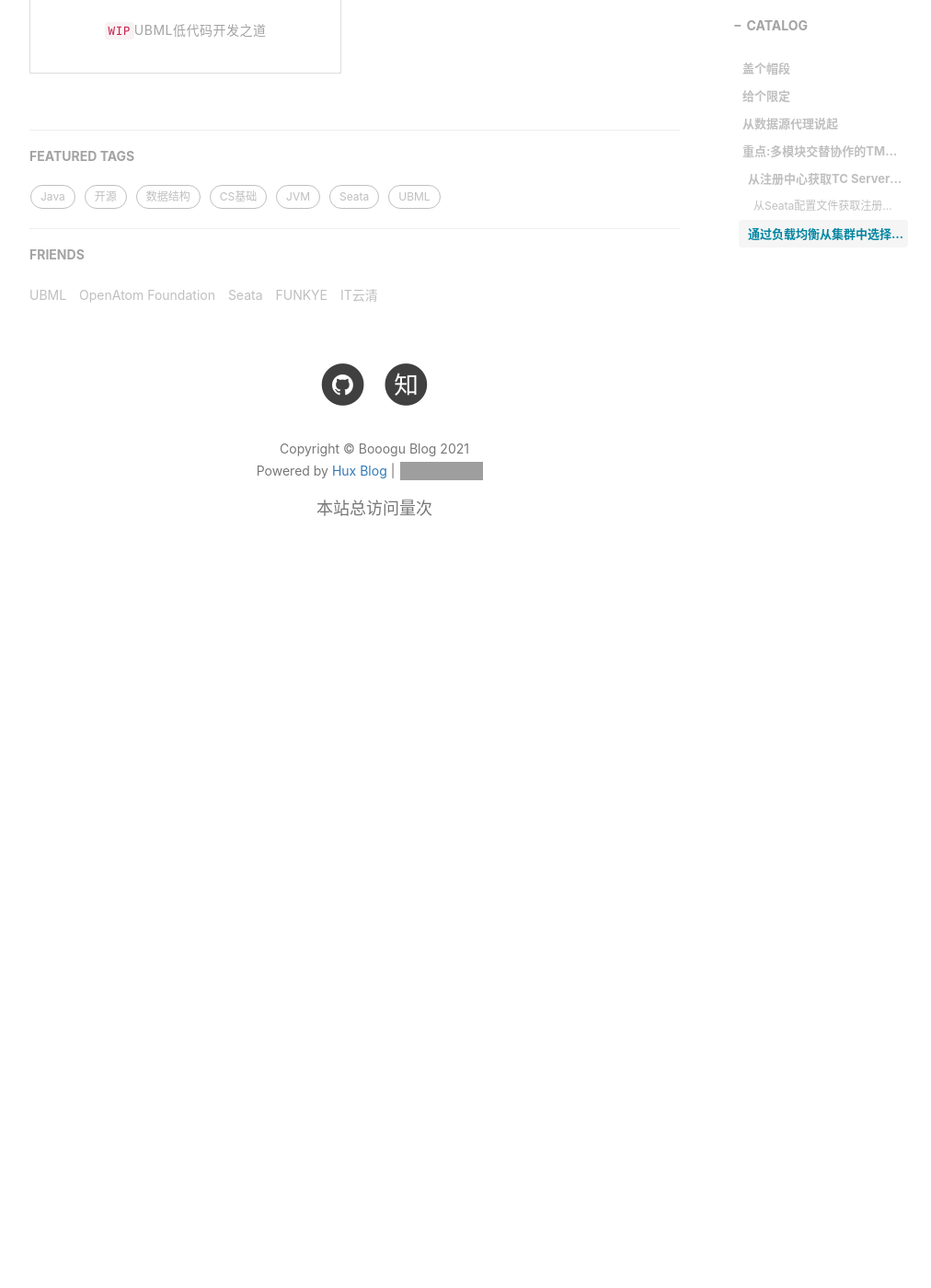
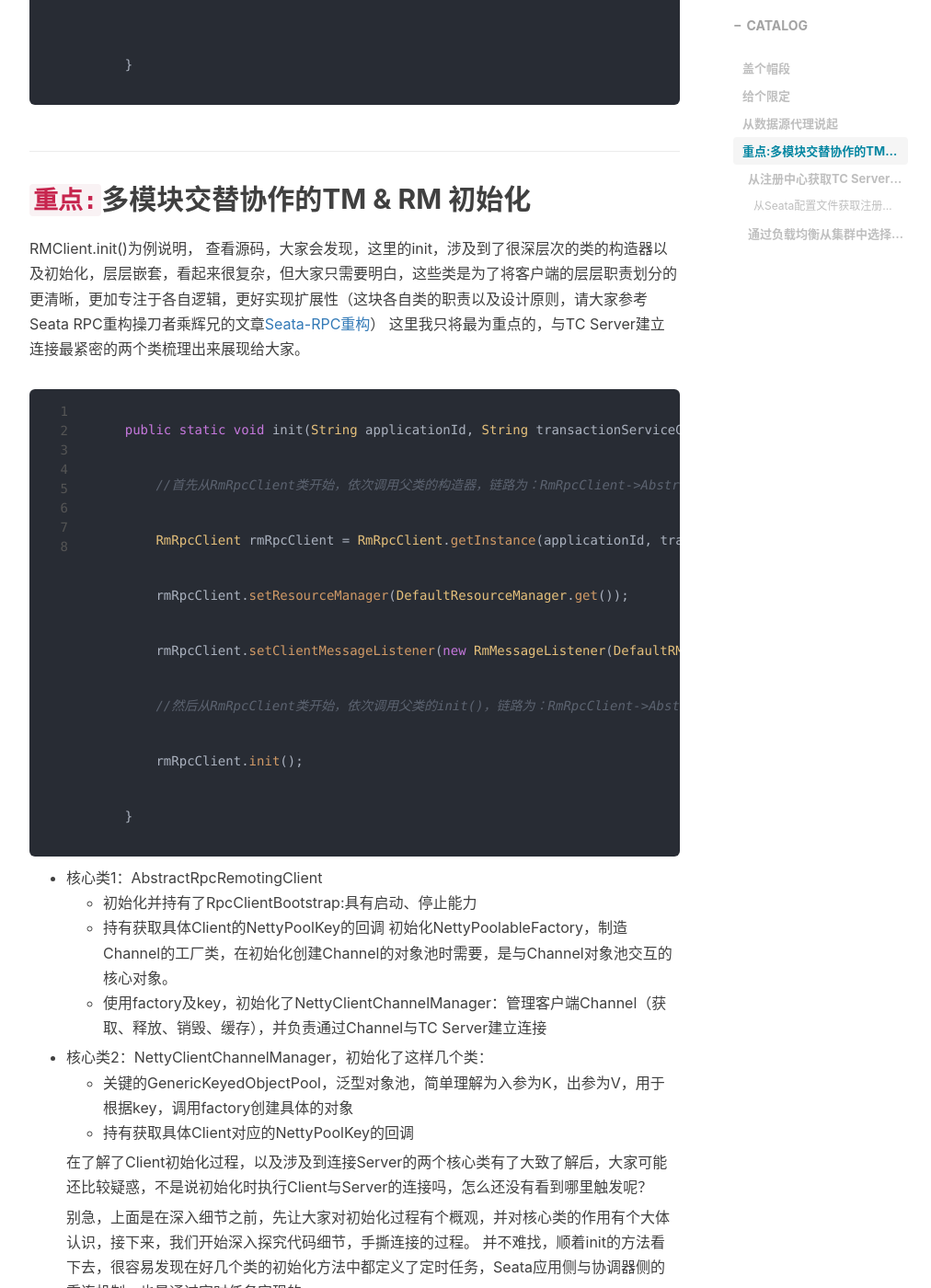
Before and after one commit to booogu/tracetar, a Jekyll site: the page built from _posts/2021-02-28-seata-client-start-analysis.md, in a window 1280 px wide and 1400 px high, scrolled down 2344 px. Shown: the whole window at 92% size, without its empty margins (233-1245 px from the left). Built offline with Jekyll 4.4.1, drawn with Linux system fonts in a browser that asks for light colours; nearby versions of some CDN libraries; comment, search, counter and statistics services are not loaded; before the commit the page ends 3021 px from its top, so only the background shows below that; some of the changed text lies outside the part shown; grey boxes are pictures that could not be loaded.

Commit message:
add seata art

`````diff
--- a/_posts/2021-02-28-seata-client-start-analysis.md
+++ b/_posts/2021-02-28-seata-client-start-analysis.md
@@ -29,8 +29,76 @@
 Seata目前支持的事务模式共有4种：AT、TCC、Saga以及XA事务模式，其中的TCC、Saga、XA等概念在业内由来已久，也有不少其他框架实现了这些设计，而AT模式则是Seata推出之初重点打造的“无侵入式”事务模式（个人认为，AT是Seata的核心优势特性之一）。
 
 Seata AT模式的实现基于其对应用侧数据源的代理，Seata代理数据源的过程是通过一个类型为GlobalTransactionScanner（简称Scanner）的Spring Bean来完成的，此外，Scanner还承担着与TC Server进行首次握手连接的“重任”，在Scanner的后事件中（afterPropertiesSet）,应用侧需要进行TM、RM的初始化行为，来建立与TC Server的连接。
+````java
+    @Override
+    public void afterPropertiesSet() {
+        if (disableGlobalTransaction) {
+            if (LOGGER.isInfoEnabled()) {
+                LOGGER.info("Global transaction is disabled.");
+            }
+            return;
+        }
+        //初始化TM、RM
+        initClient();
+
+    }
+````
 
 ## <code>重点:</code>多模块交替协作的TM & RM 初始化
+RMClient.init()为例说明，
+查看源码，大家会发现，这里的init，涉及到了很深层次的类的构造器以及初始化，层层嵌套，看起来很复杂，但大家只需要明白，这些类是为了将客户端的层层职责划分的更清晰，更加专注于各自逻辑，更好实现扩展性（这块各自类的职责以及设计原则，请大家参考Seata RPC重构操刀者乘辉兄的文章[Seata-RPC重构](https://sda)）
+这里我只将最为重点的，与TC Server建立连接最紧密的两个类梳理出来展现给大家。
+````java
+    public static void init(String applicationId, String transactionServiceGroup) {
+        //首先从RmRpcClient类开始，依次调用父类的构造器，链路为：RmRpcClient->AbstractRpcRemotingClient->AbstractRpcRemoting
+        RmRpcClient rmRpcClient = RmRpcClient.getInstance(applicationId, transactionServiceGroup);
+        rmRpcClient.setResourceManager(DefaultResourceManager.get());
+        rmRpcClient.setClientMessageListener(new RmMessageListener(DefaultRMHandler.get(), rmRpcClient));
+        //然后从RmRpcClient类开始，依次调用父类的init()，链路为：RmRpcClient->AbstractRpcRemotingClient->AbstractRemoting
+        rmRpcClient.init();
+    }
+````
+
+* 核心类1：AbstractRpcRemotingClient
+  - 初始化并持有了RpcClientBootstrap:具有启动、停止能力
+  - 持有获取具体Client的NettyPoolKey的回调
+初始化NettyPoolableFactory，制造Channel的工厂类，在初始化创建Channel的对象池时需要，是与Channel对象池交互的核心对象。
+  - 使用factory及key，初始化了NettyClientChannelManager：管理客户端Channel（获取、释放、销毁、缓存），并负责通过Channel与TC Server建立连接
+* 核心类2：NettyClientChannelManager，初始化了这样几个类：
+  - 关键的GenericKeyedObjectPool，泛型对象池，简单理解为入参为K，出参为V，用于根据key，调用factory创建具体的对象
+  - 持有获取具体Client对应的NettyPoolKey的回调
+
+  在了解了Client初始化过程，以及涉及到连接Server的两个核心类有了大致了解后，大家可能还比较疑惑，不是说初始化时执行Client与Server的连接吗，怎么还没有看到哪里触发呢？
+
+  别急，上面是在深入细节之前，先让大家对初始化过程有个概观，并对核心类的作用有个大体认识，接下来，我们开始深入探究代码细节，手撕连接的过程。
+  并不难找，顺着init的方法看下去，很容易发现在好几个类的初始化方法中都定义了定时任务，Seata应用侧与协调器侧的重连机制，也是通过定时任务实现的。
+  ````java
+    /**
+     * Class io.seata.core.rpc.netty.AbstractRpcRemotingClient
+     */
+    public void init() {
+        clientBootstrap.setChannelHandlers(new ClientHandler());
+        clientBootstrap.start();
+        //设置定时器，定时重连TC Server
+        timerExecutor.scheduleAtFixedRate(new Runnable() {
+            @Override
+            public void run() {
+                clientChannelManager.reconnect(getTransactionServiceGroup());
+            }
+        }, SCHEDULE_INTERVAL_MILLS, SCHEDULE_INTERVAL_MILLS, TimeUnit.SECONDS);
+        //以下代码略
+    }
+````
+  这里我们以第一次执行reconnect方法为抓手，看看客户端这几个类之间是如何协作，完成于TC的连接的（实际上首次连接应该发生在registerResource的过程中，但核心流程都是如下所示，并无差别）
+
+  [图]
+  这个图中，大家可以重点关注这几个点：
+  （1）AbstractRpcRemotingClient具备执行具体Client获取NettyPoolKey回调的能力，此能力由RMRpcClient/TMRpcClient具体实现，此Key中具有两个主要信息：要链接的Server 地址，以及重连时要发送的RPC消息体
+  （2）构造对象池GenericKeyedObjectPool时传入的NettyPoolableFactory，由在通过对象池获取Channel对象时发挥作用：根据NettyPoolKey来从工厂中构造一个对象（用到了抽象工厂模式）
+  （3）RpcClientBootstrap是对Netty原生Bootstrap对象的封装，负责于Netty直接交互，获取新的Channel（同时还有启动。停止的能力）
+  （4）在NettyPoolableFactory的makeObject方法中，不仅获取到了新的Channel，还直接使用此Channel发送了重连消息（分別用到了NettyPoolKey的address和message）
+  以上流程，就是Seata客户端初始化时如何与TC Server连接的全过程，具体的细节，大家可以来顺着本文的梳理的脉络和重点详细阅读下源码，相信大家会有更深入的理解和全新的收获！
+
 
 ### 从<code>注册中心</code>获取TC Server集群地址
 上面已提到，Seata支持多种注册中心实现（本文限定使用File文件作为注册中心），那么，Seata首先需要从一个地方先获取到“使用File作为注册中心”这个信息。
--- a/archive.html
+++ b/archive.html
@@ -1,7 +1,7 @@
 ---
 title: Archive
 layout: default
-description: "「我干了什么 究竟拿了时间换了什么」"
+description: "「天下事有难易乎 —— 为之，则难者亦易矣」"
 header-img: "img/tag-bg.jpg"
 ---
 
`````
Also changed, not shown: _includes/about/zh.md (+1 -1 lines), _posts/2021-02-20-how-to-participants-open-source.md (+2 -2 lines), _posts/2021-02-28-ubml-low-code-dev-way.md (+4 -4 lines).
